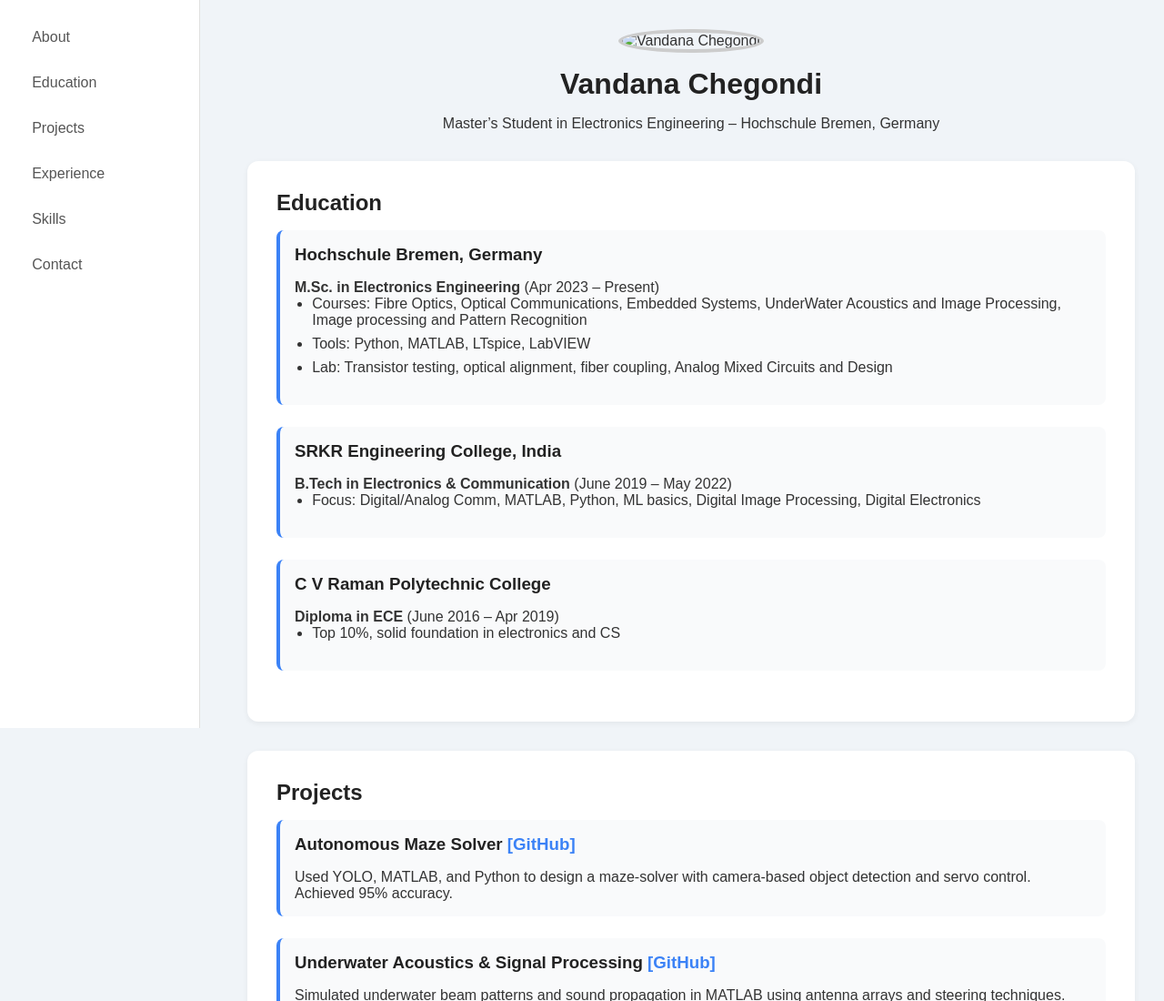
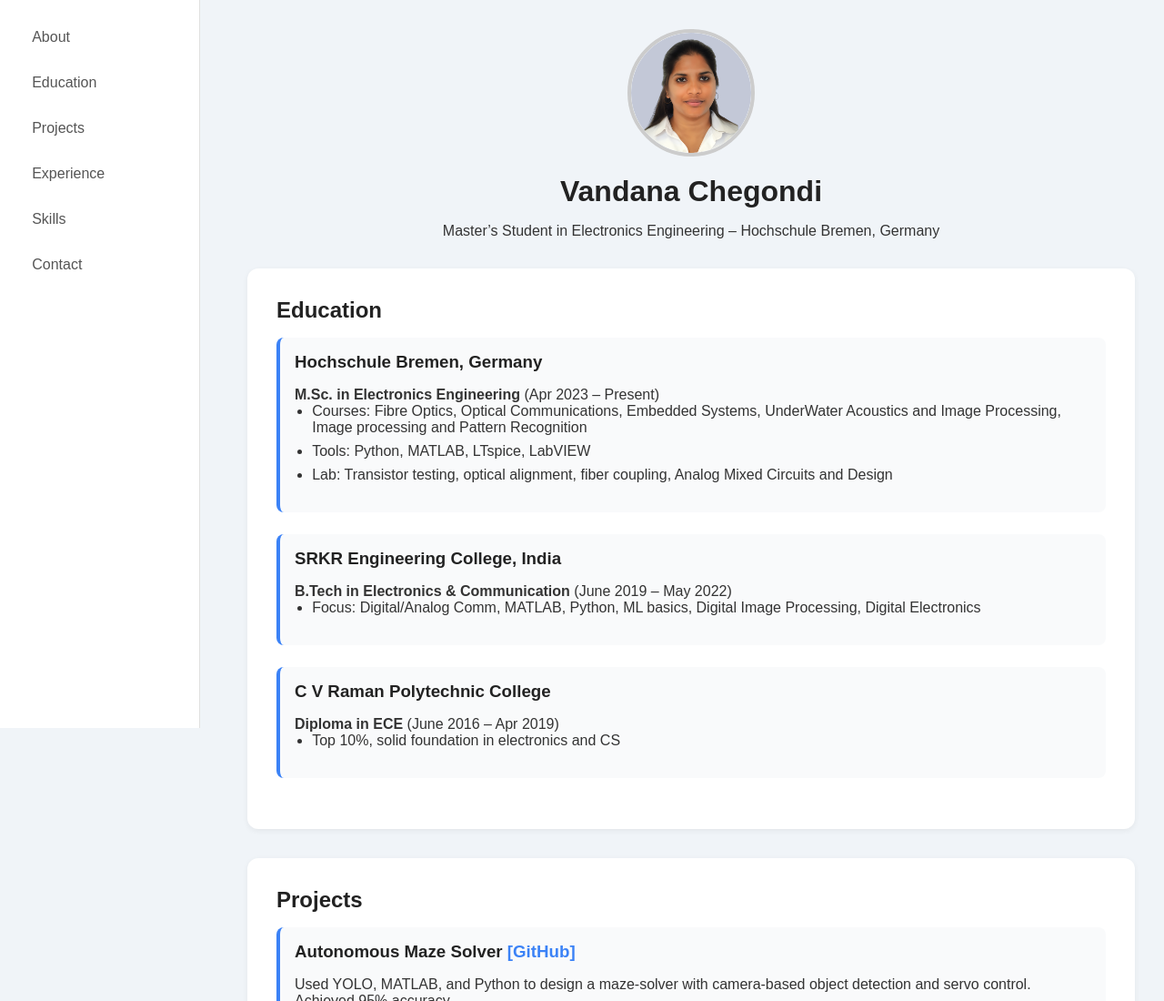
Before and after one commit to Vandana1320/Vandana_Portfolio, a plain HTML site: page index.html in a window 1280 px wide. Shown: the top 1100 px of the page at 91% size. Drawn offline with Linux system fonts and the light colour scheme.

Commit message:
Update index.html

```diff
--- a/index.html
+++ b/index.html
@@ -20,7 +20,7 @@
 
   <main>
     <header id="about">
-      <img src="Vandana-Photo.png" alt="Vandana Chegondi" class="profile-pic" />
+      <img src="assets/Vandana-photo.png" alt="Vandana Chegondi" class="profile-pic" />
       <h1>Vandana Chegondi</h1>
       <p>Master’s Student in Electronics Engineering – Hochschule Bremen, Germany</p>
     </header>
```
